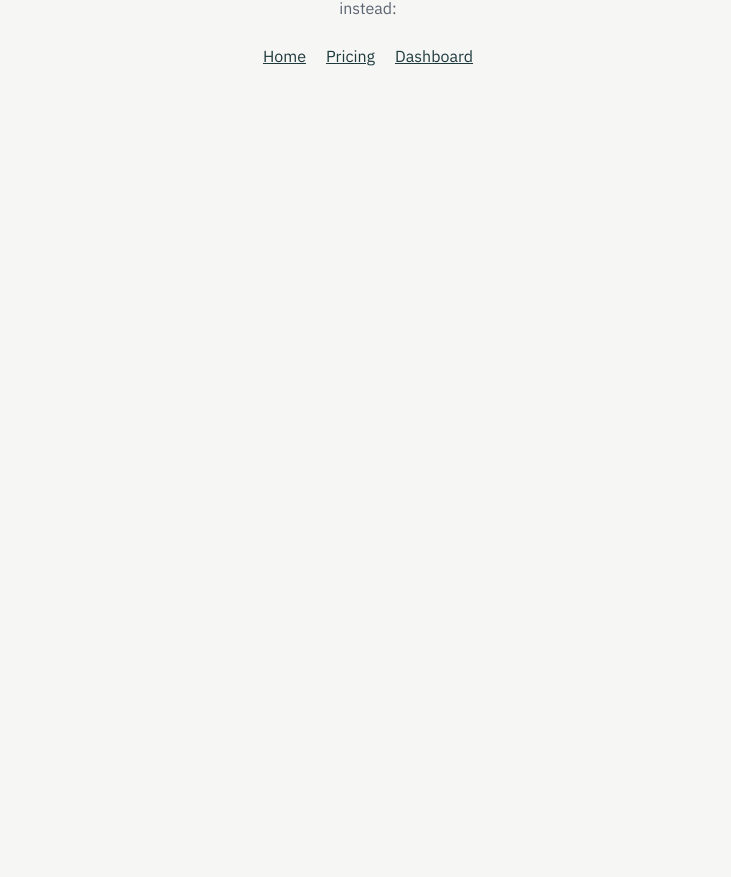
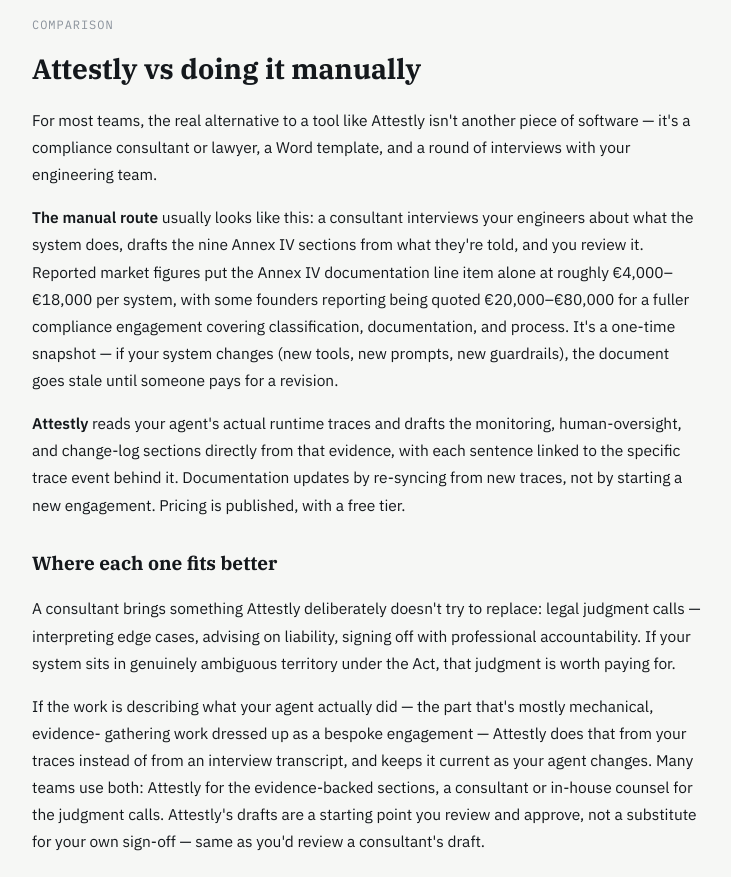
Before and after one commit to Isaacruwa/attestly, a Next.js app: page /attestly-vs-manual-process in a window 1280 px wide. Before the commit this address had no page. Shown: the part 220-1097 px from the top of the page, without its empty margins (272-1003 px from the left). Before the commit the page ends 800 px from the top, so only its background shows below. Built offline with nearby package versions, Linux system fonts and the light colour scheme.

Commit message:
feat(pages): add Attestly vs manual/consultant comparison page

```diff
--- /dev/null
+++ b/src/app/attestly-vs-manual-process/page.tsx
@@ -0,0 +1,109 @@
+import type { Metadata } from "next";
+import Link from "next/link";
+import { buildMetadata } from "@/lib/pageMetadata";
+
+export const metadata: Metadata = buildMetadata({
+  title: "Attestly vs Doing It Manually — EU AI Act Documentation Compared",
+  description: "How Attestly's trace-based Annex IV documentation compares to writing it manually with a consultant, a lawyer, or a Word template.",
+  path: "/attestly-vs-manual-process",
+});
+
+export default function AttestlyVsManualPage() {
+  return (
+    <main style={{ maxWidth: 720, margin: "0 auto", padding: "48px 24px 80px" }}>
+      <p style={{ fontSize: 13, marginBottom: 24 }}>
+        <Link href="/" style={{ color: "var(--color-ink-muted)" }}>← Attestly</Link>
+      </p>
+      <div className="trust-strip" style={{ marginBottom: 28 }}>
+        Cost figures below are third-party estimates reported publicly as of 2026, not quotes from any
+        specific firm — what you'd actually be quoted depends on your system and your consultant. This is
+        not legal advice.
+      </div>
+
+      <p className="section__eyebrow">Comparison</p>
+      <h1 style={{ fontFamily: "var(--font-display)", fontSize: 28, marginBottom: 20, lineHeight: 1.3 }}>
+        Attestly vs doing it manually
+      </h1>
+
+      <div style={{ fontSize: 15.5, lineHeight: 1.75, color: "var(--color-ink)" }}>
+        <p style={p}>
+          For most teams, the real alternative to a tool like Attestly isn't another piece of software —
+          it's a compliance consultant or lawyer, a Word template, and a round of interviews with your
+          engineering team.
+        </p>
+
+        <p style={p}>
+          <strong>The manual route</strong> usually looks like this: a consultant interviews your engineers
+          about what the system does, drafts the nine Annex IV sections from what they're told, and you
+          review it. Reported market figures put the Annex IV documentation line item alone at roughly
+          €4,000–€18,000 per system, with some founders reporting being quoted €20,000–€80,000 for a fuller
+          compliance engagement covering classification, documentation, and process. It's a one-time
+          snapshot — if your system changes (new tools, new prompts, new guardrails), the document goes
+          stale until someone pays for a revision.
+        </p>
+
+        <p style={p}>
+          <strong>Attestly</strong> reads your agent's actual runtime traces and drafts the monitoring,
+          human-oversight, and change-log sections directly from that evidence, with each sentence linked to
+          the specific trace event behind it. Documentation updates by re-syncing from new traces, not by
+          starting a new engagement. Pricing is published, with a free tier.
+        </p>
+
+        <h2 style={h2}>Where each one fits better</h2>
+        <p style={p}>
+          A consultant brings something Attestly deliberately doesn't try to replace: legal judgment calls —
+          interpreting edge cases, advising on liability, signing off with professional accountability. If
+          your system sits in genuinely ambiguous territory under the Act, that judgment is worth paying for.
+        </p>
+        <p style={p}>
+          If the work is describing what your agent actually did — the part that's mostly mechanical, evidence-
+          gathering work dressed up as a bespoke engagement — Attestly does that from your traces instead of
+          from an interview transcript, and keeps it current as your agent changes. Many teams use both: Attestly
+          for the evidence-backed sections, a consultant or in-house counsel for the judgment calls. Attestly's
+          drafts are a starting point you review and approve, not a substitute for your own sign-off — same as
+          you'd review a consultant's draft.
+        </p>
+
+        <div style={{ overflowX: "auto", marginTop: 24 }}>
+          <table style={{ width: "100%", borderCollapse: "collapse", fontSize: 13.5, minWidth: 480 }}>
+            <thead>
+              <tr style={{ borderBottom: "2px solid var(--color-line)", textAlign: "left" }}>
+                <th style={{ padding: "10px 12px" }}></th>
+                <th style={{ padding: "10px 12px" }}>Attestly</th>
+                <th style={{ padding: "10px 12px" }}>Manual / consultant</th>
+              </tr>
+            </thead>
+            <tbody>
+              {[
+                ["Reported cost for Annex IV documentation", "From free, published tiers", "~€4,000–€18,000 per system (reported)"],
+                ["Evidence basis", "Agent runtime traces", "Interviews, engineer-written descriptions"],
+                ["Stays current as the system changes", "Yes — re-sync from new traces", "No — needs a new engagement"],
+                ["Legal judgment calls", "Not offered", "Yes — a consultant's core value"],
+                ["Typical turnaround", "Minutes, once traces are connected", "Typically weeks"],
+              ].map(([label, us, them]) => (
+                <tr key={label} style={{ borderBottom: "1px solid var(--color-line)" }}>
+                  <td style={{ padding: "10px 12px" }}>{label}</td>
+                  <td style={{ padding: "10px 12px", color: "var(--color-primary)" }}>{us}</td>
+                  <td style={{ padding: "10px 12px", color: "var(--color-ink-muted)" }}>{them}</td>
+                </tr>
+              ))}
+            </tbody>
+          </table>
+        </div>
+
+        <div style={{ marginTop: 36, padding: 24, background: "var(--color-primary-tint)", border: "1px solid var(--color-line)", borderRadius: 8 }}>
+          <p style={{ fontWeight: 600, fontSize: 15.5, marginBottom: 6 }}>Not sure if your system needs this at all?</p>
+          <p style={{ fontSize: 13.5, color: "var(--color-ink-muted)", marginBottom: 14 }}>
+            Run the free EU AI Act risk checker — no signup required.
+          </p>
+          <Link href="/eu-ai-act-risk-checker" className="btn-primary" style={{ border: "none", display: "inline-flex" }}>
+            Check now →
+          </Link>
+        </div>
+      </div>
+    </main>
+  );
+}
+
+const h2: React.CSSProperties = { fontFamily: "var(--font-display)", fontSize: 19, marginTop: 28, marginBottom: 10 };
+const p: React.CSSProperties = { marginBottom: 16 };
```
